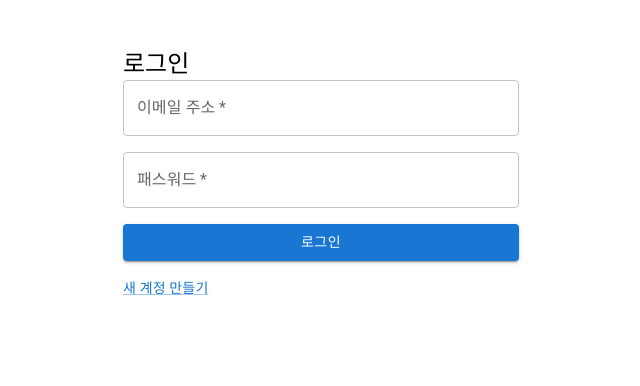
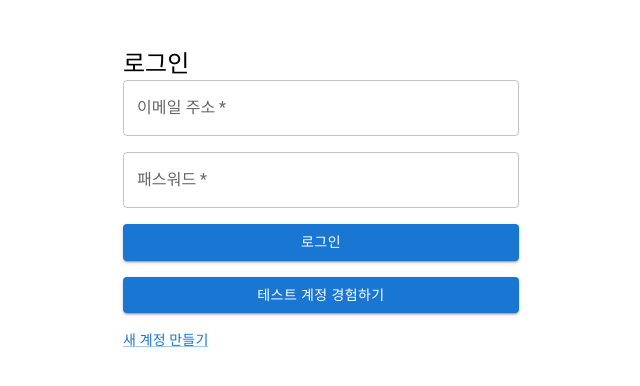
Before and after one commit to ekgp4949/blog-demo, a React (Create React App) app in the folder todo-react-app/: page /login in a window 1280 px wide. Shown: the top 386 px of the page, without its empty margins (319-959 px from the left). Built offline with nearby package versions, Linux system fonts and the light colour scheme.

Commit message:
[mod] 테스트 계정용 버튼 생성

```diff
--- a/todo-react-app/src/Login.js
+++ b/todo-react-app/src/Login.js
@@ -12,9 +12,12 @@ class Login extends React.Component {
     event.preventDefault();
     // event.target 은 <form> node가 옴
     const data = new FormData(event.target);
-    const email = data.get("email");
-    const password = data.get("password");
-
+    let email = data.get("email");
+    let password = data.get("password");
+    if(event.nativeEvent.submitter.id === "testAccountLogin") {
+      email = "a";
+      password = "a";
+    }
     signin({ email: email, password: password });
   }
 
@@ -65,6 +68,17 @@ class Login extends React.Component {
                 로그인
               </Button>
             </Grid>
+            <Grid item xs={12}>
+              <Button
+                type="submit"
+                fullWidth
+                variant="contained"
+                color="primary"
+                id="testAccountLogin"
+              >
+                테스트 계정 경험하기
+              </Button>
+            </Grid>
             <Grid item>
               <Link href="/signup" variant="body2">
                 새 계정 만들기
```
